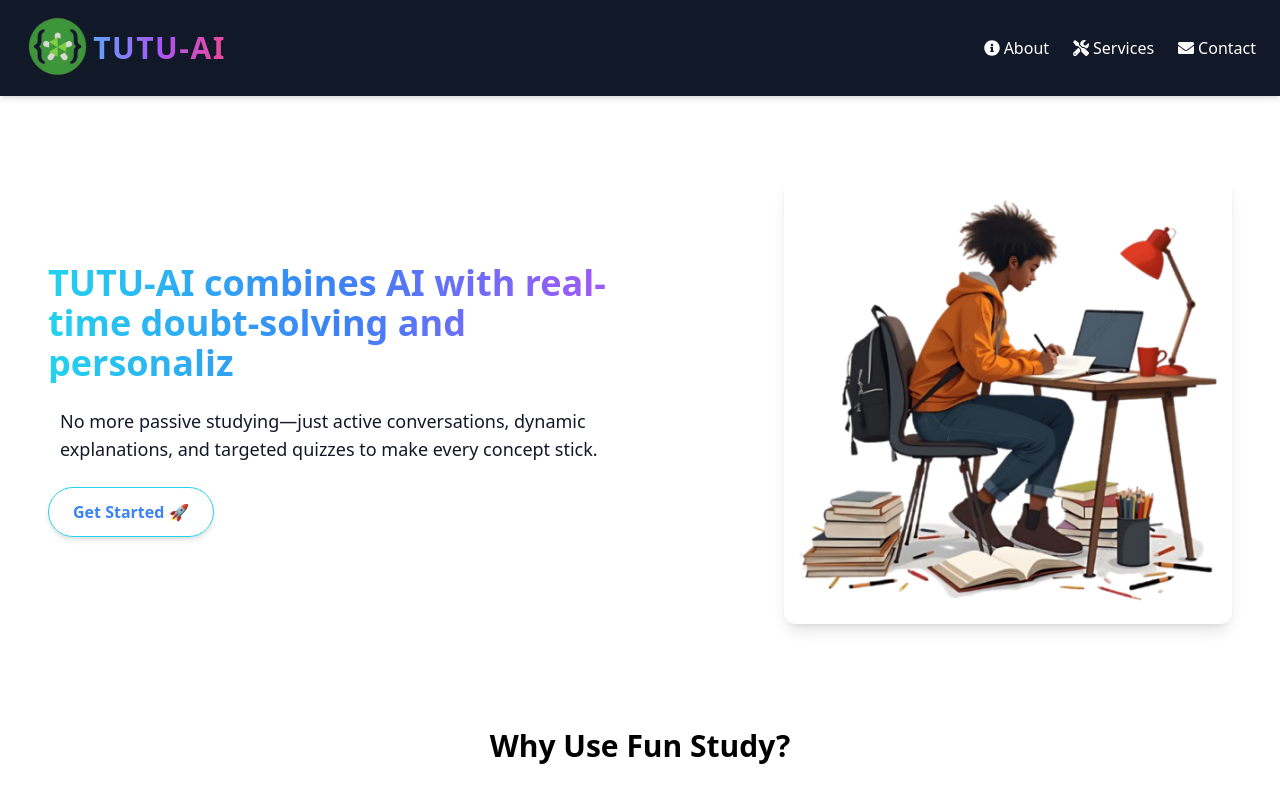
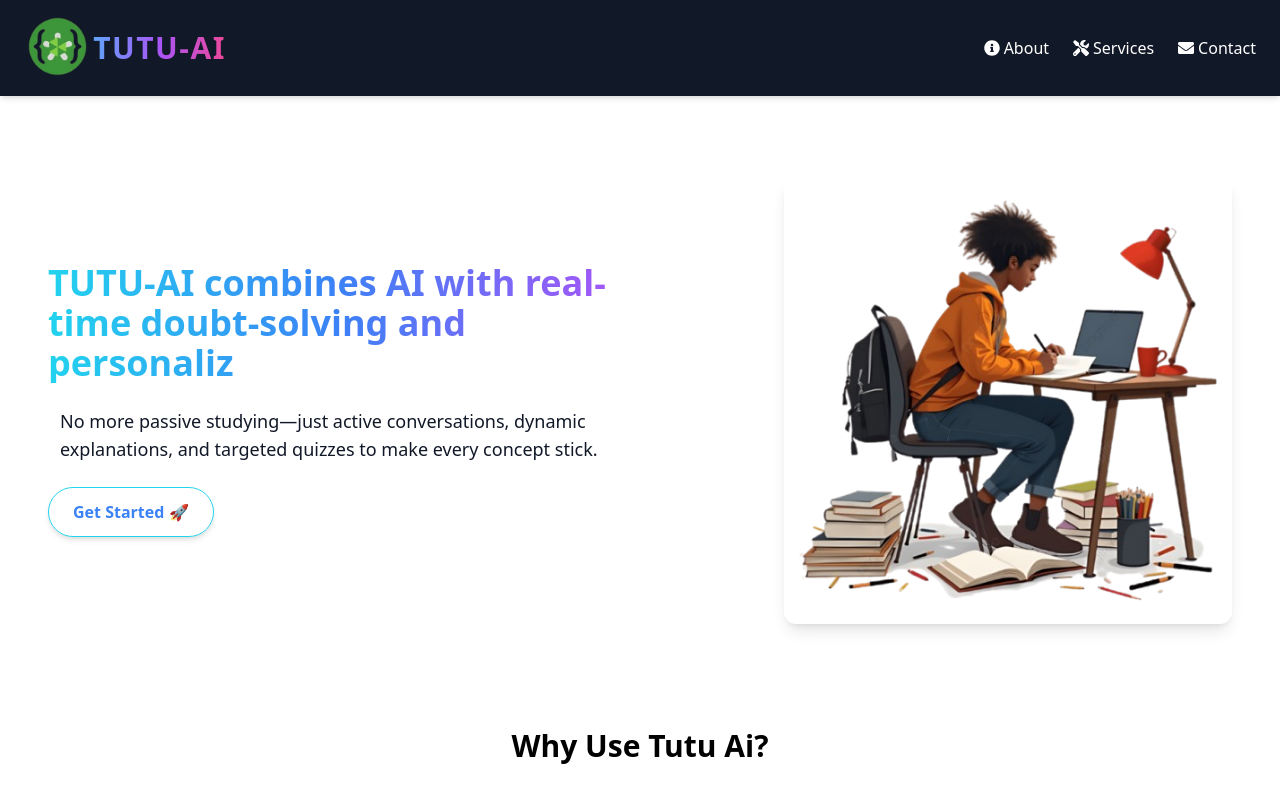
Before and after one commit to utkarshgithard/TutuAi, a React (Vite) app in the folder Frontend/: page / in a window 1280 px wide. Shown: the top 794 px of the page. Built offline with nearby package versions, Linux system fonts and the light colour scheme.

Commit message:
For verceldeployment

```diff
--- a/Frontend/src/components/Card.jsx
+++ b/Frontend/src/components/Card.jsx
@@ -20,7 +20,7 @@ const WhyUseFunStudy = () => {
         animate={{ opacity: 1, y: 0 }}
         transition={{ duration: 0.8 }}
       >
-        Why Use Fun Study?
+        Why Use Tutu Ai?
       </motion.h2>
 
       <div className="grid grid-cols-1 md:grid-cols-2 lg:grid-cols-3 gap-8 px-6">
```
Also changed, not shown: 1 other file (tests, documents, lock files or other folders).
